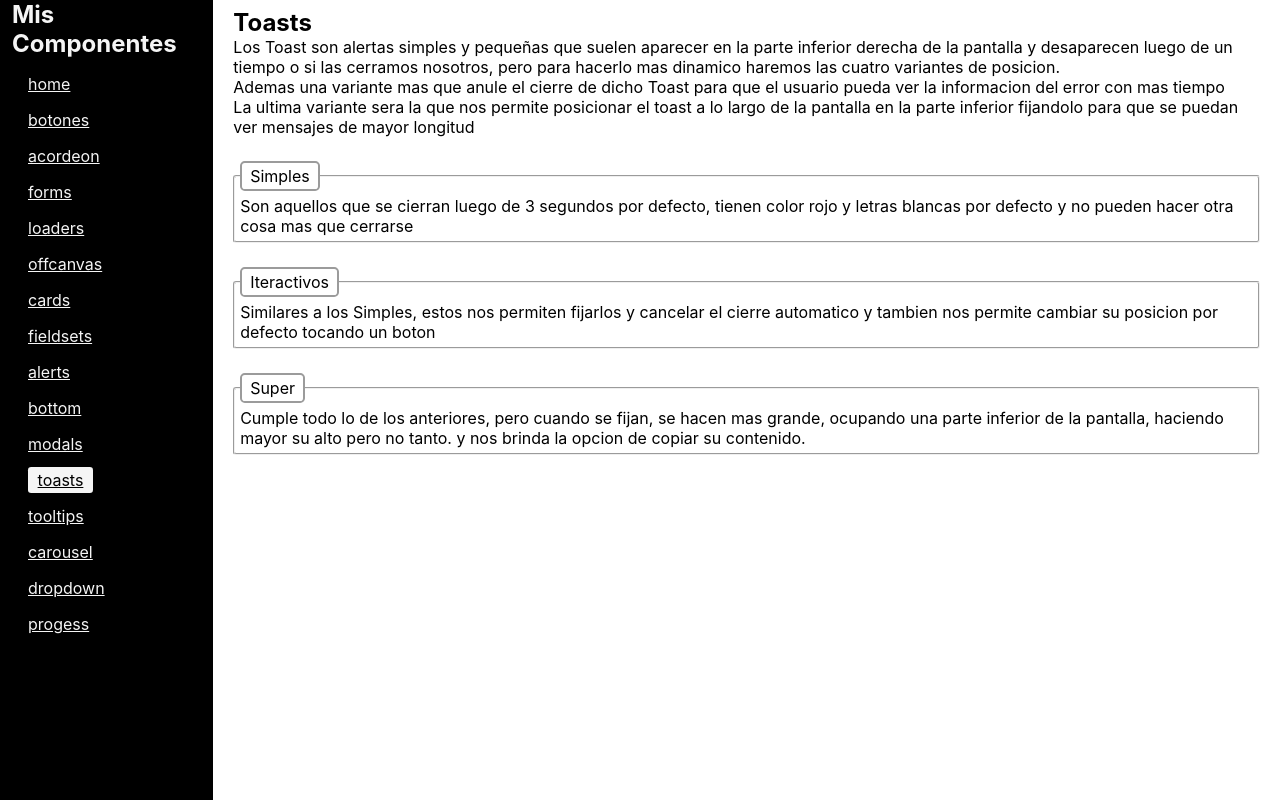
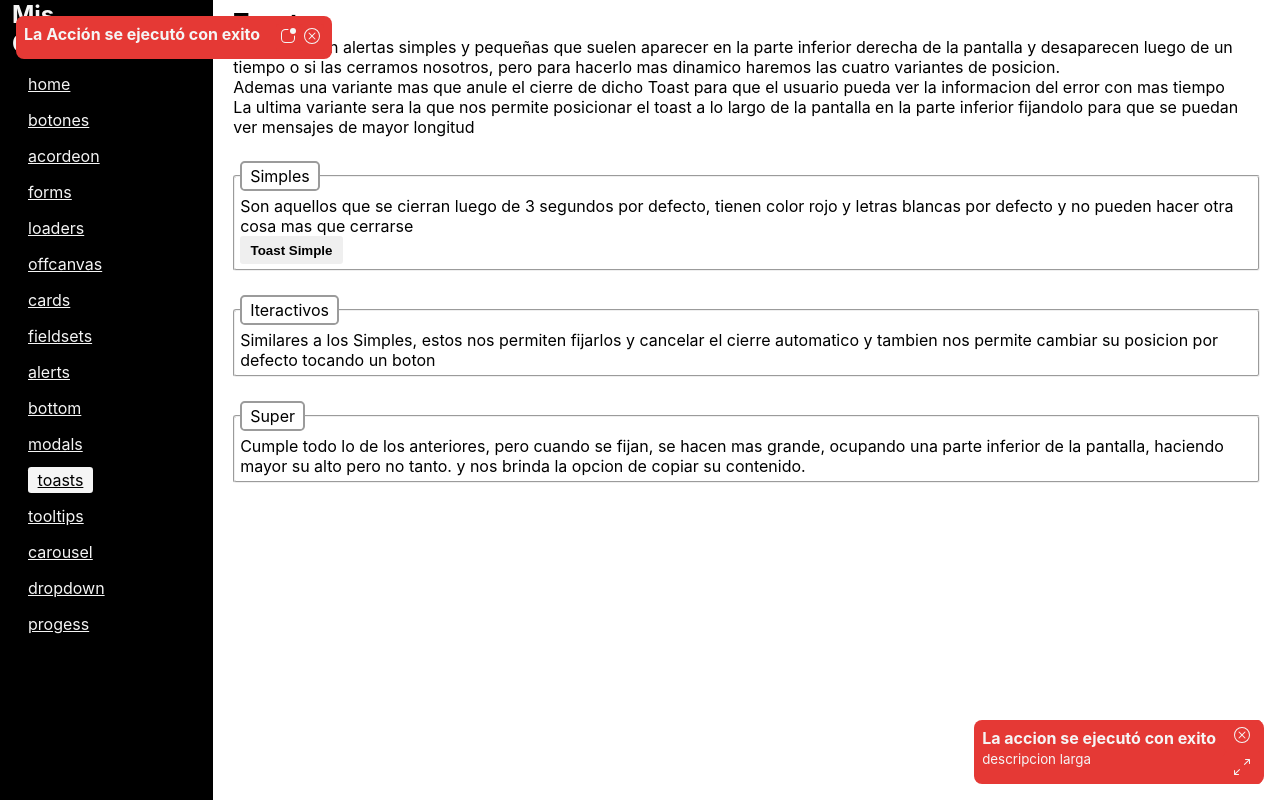
Before and after one commit to Cristian021195/mis-componentes, a React (Vite) app: page /toasts in a window 1280 px wide. Built offline with nearby package versions, Linux system fonts and the light colour scheme.

Commit message:
cambios en toast

```diff
--- /dev/null
+++ b/src/Components/UI/Toasts.tsx
@@ -0,0 +1,114 @@
+import { useEffect, useRef, useState } from "react"
+
+interface IToast{
+    title:string
+    color?:string,
+    bgColor?:string,
+    initPos?:number
+    close?:()=>void
+}
+
+interface IToastInteractive extends IToast{
+    extra?:boolean,
+    desc?:string
+}
+
+export const Toast = ({color="whitesmoke",bgColor, title="La accion se ejecutó con exito", initPos=1}:IToast) => {
+    const [pos, setPos] = useState<number>(initPos ? initPos : 1 );
+    const [cssCls, setCssCls] = useState("toast p-2 br-05 d-flex justify-content-between gap-1");
+    const curr = useRef<HTMLDivElement>(null);
+    useEffect(()=>{
+        if(pos == 1){
+            setCssCls("toast p-2 br-05 d-flex justify-content-between gap-1");
+        }else if(pos == 2){
+            setCssCls("toast-2 p-2 br-05 d-flex justify-content-between gap-1");
+        }else if(pos == 3){
+            setCssCls("toast-3 p-2 br-05 d-flex justify-content-between gap-1");
+        }else{
+            setCssCls("toast-4 p-2 br-05 d-flex justify-content-between gap-1");
+        }
+    },[pos]);
+    return (
+        <div ref={curr} className={cssCls} style={{backgroundColor:bgColor, color}}>
+        <div>
+            <b>{title}</b>
+        </div>
+        <div>
+            <button className='btn p-1' style={{backgroundColor:bgColor, color}} onClick={()=>{
+                pos == 1 ? setPos(2) : pos == 2 ? setPos(3) : pos == 3 ? setPos(4) : pos == 4 && setPos(1);
+            }}>
+                <svg xmlns="http://www.w3.org/2000/svg" className={ pos == 1 ? "rtat-180" : pos == 2 ? "rtat-270" : pos == 3 ? "" : pos == 4 ? "rtat-90" : ""}
+                width="16" height="16" fill="currentColor" viewBox="0 0 16 16">
+                    <path d="M5.5 2A3.5 3.5 0 0 0 2 5.5v5A3.5 3.5 0 0 0 5.5 14h5a3.5 3.5 0 0 0 3.5-3.5V8a.5.5 0 0 1 1 0v2.5a4.5 4.5 0 0 1-4.5 4.5h-5A4.5 4.5 0 0 1 1 10.5v-5A4.5 4.5 0 0 1 5.5 1H8a.5.5 0 0 1 0 1z"/>
+                    <path d="M16 3a3 3 0 1 1-6 0 3 3 0 0 1 6 0"/>
+                </svg>
+            </button>
+            <button className='btn p-1' style={{backgroundColor:bgColor, color}} onClick={()=>{curr.current?.remove()}}>
+                <svg xmlns="http://www.w3.org/2000/svg" width="16" height="16" fill="currentColor" viewBox="0 0 16 16">
+                    <path d="M8 15A7 7 0 1 1 8 1a7 7 0 0 1 0 14m0 1A8 8 0 1 0 8 0a8 8 0 0 0 0 16"/>
+                    <path d="M4.646 4.646a.5.5 0 0 1 .708 0L8 7.293l2.646-2.647a.5.5 0 0 1 .708.708L8.707 8l2.647 2.646a.5.5 0 0 1-.708.708L8 8.707l-2.646 2.647a.5.5 0 0 1-.708-.708L7.293 8 4.646 5.354a.5.5 0 0 1 0-.708"/>
+                </svg>
+            </button>
+        </div>
+        </div>
+    )
+    }
+
+export const ToastInteractive = ({color="whitesmoke",bgColor,title="La accion se ejecutó con exito", desc="descripcion larga",close}:IToastInteractive) => {
+    const [expanded, setExpanded] = useState(false);
+    const [yPos, setYPos] = useState(false);
+    const [cssCls, setCssCls] = useState("toast d-flex br-05 pop-up");
+    const curr = useRef<HTMLDivElement>(null);
+    useEffect(()=>{
+        if(expanded && yPos){
+            setCssCls("xp-toast d-flex justify-content-between pop-up fx-top br-05-b");
+        }else if(expanded && !yPos){
+            setCssCls("xp-toast d-flex justify-content-between pop-up fx-btm br-05-t");
+        }else{
+            setCssCls("toast d-flex br-05 pop-up");
+        }
+    },[expanded,yPos]);
+    return (
+        <div ref={curr} className={cssCls} style={{backgroundColor:bgColor, color}}>
+            <div className='p-2 d-flex justify-content-between gap-1' >
+                <div className="">
+                    <div><b>La accion se ejecutó con exito</b></div>
+                    <div><small>{desc}</small></div>
+                    {
+                        expanded && <div className="d-flex gap-1 my-2">
+                            <button className="cls" onClick={()=>{setYPos(!yPos)}}>
+                                <svg xmlns="http://www.w3.org/2000/svg" width="16" height="16" fill="currentColor" viewBox="0 0 16 16">
+                                    <path fillRule="evenodd" d="M11.5 15a.5.5 0 0 0 .5-.5V2.707l3.146 3.147a.5.5 0 0 0 .708-.708l-4-4a.5.5 0 0 0-.708 0l-4 4a.5.5 0 1 0 .708.708L11 2.707V14.5a.5.5 0 0 0 .5.5m-7-14a.5.5 0 0 1 .5.5v11.793l3.146-3.147a.5.5 0 0 1 .708.708l-4 4a.5.5 0 0 1-.708 0l-4-4a.5.5 0 0 1 .708-.708L4 13.293V1.5a.5.5 0 0 1 .5-.5"/>
+                                </svg>
+                            </button>
+                            <button className="cls"><small>Esperar</small></button>
+                            <button className="cls"><small>Cancelar</small></button>
+                            <button className="cls"><small>Copiar</small></button>
+                        </div>
+                    }
+                </div>
+            </div>
+            <div className="mr-4" style={{backgroundColor:bgColor}}>
+                <div className="toast-menu">
+                    <button className='btn' style={{backgroundColor:bgColor, color}} onClick={()=>{curr.current?.remove()}}>
+                        <svg xmlns="http://www.w3.org/2000/svg" width="16" height="16" fill="currentColor" viewBox="0 0 16 16">
+                          <path d="M8 15A7 7 0 1 1 8 1a7 7 0 0 1 0 14m0 1A8 8 0 1 0 8 0a8 8 0 0 0 0 16"/>
+                          <path d="M4.646 4.646a.5.5 0 0 1 .708 0L8 7.293l2.646-2.647a.5.5 0 0 1 .708.708L8.707 8l2.647 2.646a.5.5 0 0 1-.708.708L8 8.707l-2.646 2.647a.5.5 0 0 1-.708-.708L7.293 8 4.646 5.354a.5.5 0 0 1 0-.708"/>
+                        </svg>
+                    </button>
+                    <button className='btn' style={{backgroundColor:bgColor, color}} onClick={()=>{setExpanded(!expanded)}}>
+                        { expanded ?
+                            <svg xmlns="http://www.w3.org/2000/svg" width="16" height="16" fill="currentColor" viewBox="0 0 16 16">
+                                <path fillRule="evenodd" d="M.172 15.828a.5.5 0 0 0 .707 0l4.096-4.096V14.5a.5.5 0 1 0 1 0v-3.975a.5.5 0 0 0-.5-.5H1.5a.5.5 0 0 0 0 1h2.768L.172 15.121a.5.5 0 0 0 0 .707M15.828.172a.5.5 0 0 0-.707 0l-4.096 4.096V1.5a.5.5 0 1 0-1 0v3.975a.5.5 0 0 0 .5.5H14.5a.5.5 0 0 0 0-1h-2.768L15.828.879a.5.5 0 0 0 0-.707"/>
+                            </svg>
+                         :
+                            <svg xmlns="http://www.w3.org/2000/svg" width="16" height="16" fill="currentColor" viewBox="0 0 16 16">
+                                <path fillRule="evenodd" d="M5.828 10.172a.5.5 0 0 0-.707 0l-4.096 4.096V11.5a.5.5 0 0 0-1 0v3.975a.5.5 0 0 0 .5.5H4.5a.5.5 0 0 0 0-1H1.732l4.096-4.096a.5.5 0 0 0 0-.707m4.344-4.344a.5.5 0 0 0 .707 0l4.096-4.096V4.5a.5.5 0 1 0 1 0V.525a.5.5 0 0 0-.5-.5H11.5a.5.5 0 0 0 0 1h2.768l-4.096 4.096a.5.5 0 0 0 0 .707"/>
+                            </svg>
+                         }
+                    </button>
+                </div>
+            </div>
+        </div>
+    )
+  }
--- a/src/Components/UI/index.tsx
+++ b/src/Components/UI/index.tsx
@@ -4,3 +4,4 @@ export * from "./Fieldset"
 export * from "./InteractiveCard"
 export * from "./FloatingActionButton"
 export * from "./ProgressBarSimple"
+export * from "./Toasts"
--- a/src/Pages/ToastPage.tsx
+++ b/src/Pages/ToastPage.tsx
@@ -1,3 +1,4 @@
+import { Toast, ToastInteractive } from '../Components';
 import { Section } from '../Components/Layout'
 import { Fieldset, FieldsetWithChild } from '../Components/UI/Fieldset';
 export const ToastPage = () => {
@@ -22,9 +23,12 @@ function Content(){
               fijandolo para que se puedan ver mensajes de mayor longitud
             </p>
             <FieldsetWithChild title='Simples'>
-              <p>Son aquellos que se cierran luego de 3 segundos por defecto, tienen color rojo y letras blancas por defecto y no pueden hacer
-                otra cosa mas que cerrarse
-              </p>
+              <>
+                <p>Son aquellos que se cierran luego de 3 segundos por defecto, tienen color rojo y letras blancas por defecto y no pueden hacer
+                  otra cosa mas que cerrarse
+                </p>
+                <button className='btn'>Toast Simple</button>
+              </>
             </FieldsetWithChild>
             <FieldsetWithChild title='Iteractivos'>
               <p>Similares a los Simples, estos nos permiten fijarlos y cancelar el cierre automatico y tambien nos permite cambiar
@@ -36,6 +40,9 @@ function Content(){
                 la pantalla, haciendo mayor su alto pero no tanto. y nos brinda la opcion de copiar su contenido.
               </p>
             </FieldsetWithChild>
+            {/*<ToastInteractive bgColor='#E53935' title='La Acción se ejecutó con exito'/>*/}
+            <Toast bgColor='#E53935' title='La Acción se ejecutó con exito' initPos={3}/>
+            <ToastInteractive bgColor='#E53935' title='La Acción se ejecutó con exito'/>
         </article>
     )
 }
--- a/src/index.css
+++ b/src/index.css
@@ -19,7 +19,9 @@ input[type="text"]:focus,input[type="number"]:focus,textarea:focus,select:focus{
 input[type="radio"]{
   display: none;
 }
-
+.cls{all: unset;cursor: pointer;}
+.cls:hover{transform: scale(1.05);}
+.cls:active{transform: scale(1.1);}
 
 /* HEADER */
 nav{
@@ -83,6 +85,48 @@ progress::-moz-progress-bar {
   min-height: 100vh; display: flex; flex-direction: column;
 }
 
+.toast{
+  position: fixed;
+  bottom: 1rem;
+  right: 1rem;
+}
+.toast-2{
+  position: fixed;
+  bottom: 1rem;
+  left: 1rem;
+}
+.toast-3{
+  position: fixed;
+  top: 1rem;
+  left: 1rem;
+}
+.toast-4{
+  position: fixed;
+  top: 1rem;
+  right: 1rem;
+}
+
+.toast-menu{
+  height: 100%;
+  width: 1rem;
+  display: flex;
+  align-content: space-around;
+  flex-wrap: wrap;
+}
+.xp-toast{
+  position: absolute;
+  color: whitesmoke;
+	width: 100%;
+	right: 0;
+}
+
+.rtat-90{transform: rotate(90deg);}
+.rtat-180{transform: rotate(180deg);}
+.rtat-270{transform: rotate(270deg);}
+
+.fx-top{top: 0;}
+.fx-btm{bottom: 0;}
+
 /*FIELDSET - LEGEND*/
 fieldset{border-radius: 0.2em; padding: 0.3em;}
 legend{border: 2px solid #9b9b9b; border-radius: 0.3em; padding: 0.2em 0.5em 0.2em 0.5em; transition: rotate 0.3s;}
@@ -94,7 +138,7 @@ fieldset:hover .fset-anm , fieldset:hover .fset-anm-1{rotate: 0deg;}
 .scale-y-1{transform: scaleY(-1);}
 .scale-xy-1{transform: matrix(-1, 0, 0, -1, 0, 0);}
 .scale-xy{transform: matrix(1, 0, 0, 1, 0, 0);}
-
+.saturate-0{filter: saturate(3.5)!important;}
 
 /*BOTONES*/
 .btnd{
@@ -114,6 +158,7 @@ fieldset:hover .fset-anm , fieldset:hover .fset-anm-1{rotate: 0deg;}
 .btn:active, .btnl:active, .btnd:active{
   transform: scale(1.1)!important;
 }
+.bold{font-weight: bold;}
 .btn:focus, .btnl:focus, .btnd:focus, .btnfab:focus{
   box-shadow: inset 0 0 0 0.2em hsla(0,0%,100%,.3);
 }
@@ -443,6 +488,8 @@ input[type=checkbox]:not(:disabled) ~ .lever:active:before, input[type=checkbox]
   margin: 0 16px;
 }
 
+
+
 /* Button style */
 
 
@@ -473,6 +520,10 @@ input[type=checkbox]:not(:disabled) ~ .lever:active:before, input[type=checkbox]
 .br-2{border-radius: 2rem!important;}
 .br-1{border-radius: 1rem!important;}
 .br-05{border-radius: 0.5rem!important;}
+.br-05-l{border-radius: 0.5rem 0 0 0.5rem!important;}
+.br-05-r{border-radius: 0 0.5rem 0.5rem 0!important;}
+.br-05-t{border-radius: 0.5rem 0.5rem 0 0!important;}
+.br-05-b{border-radius: 0 0 0.5rem 0.5rem!important;}
 
 /* CARDS */
 .crd{
```
